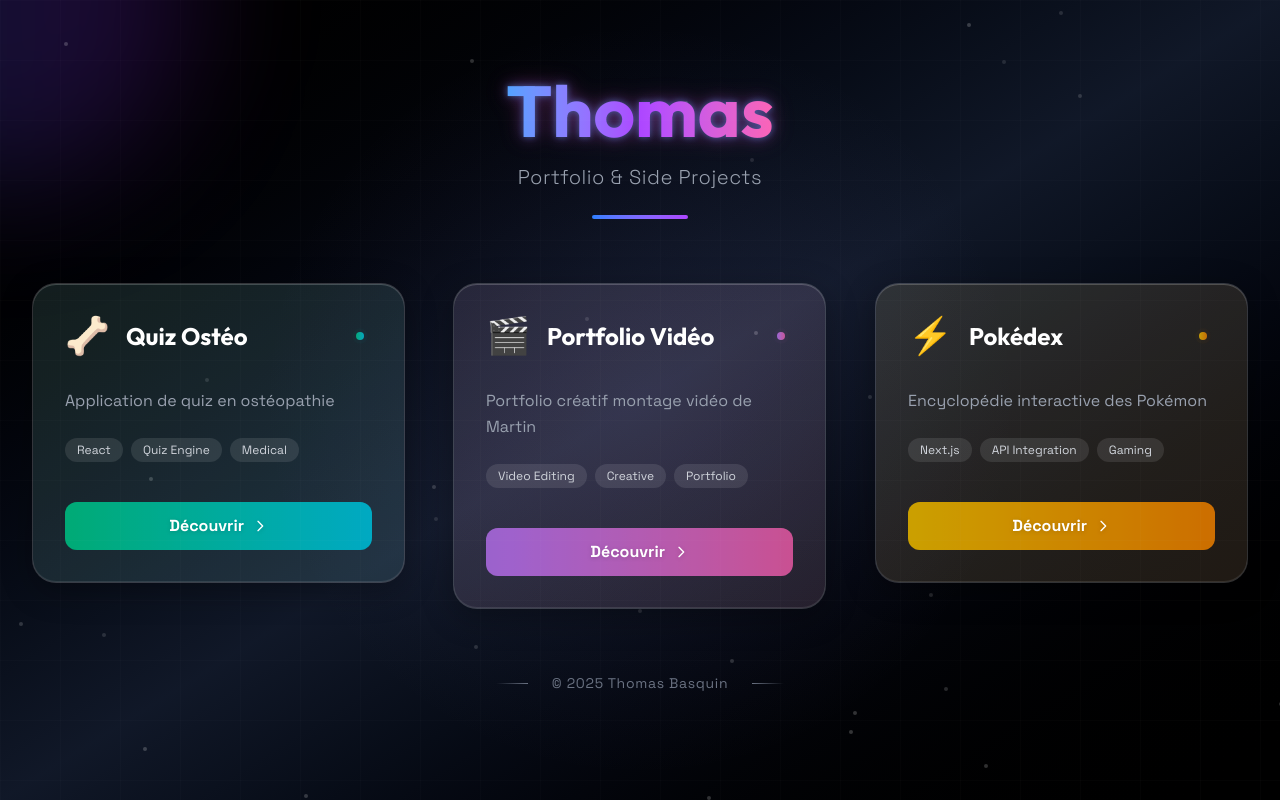
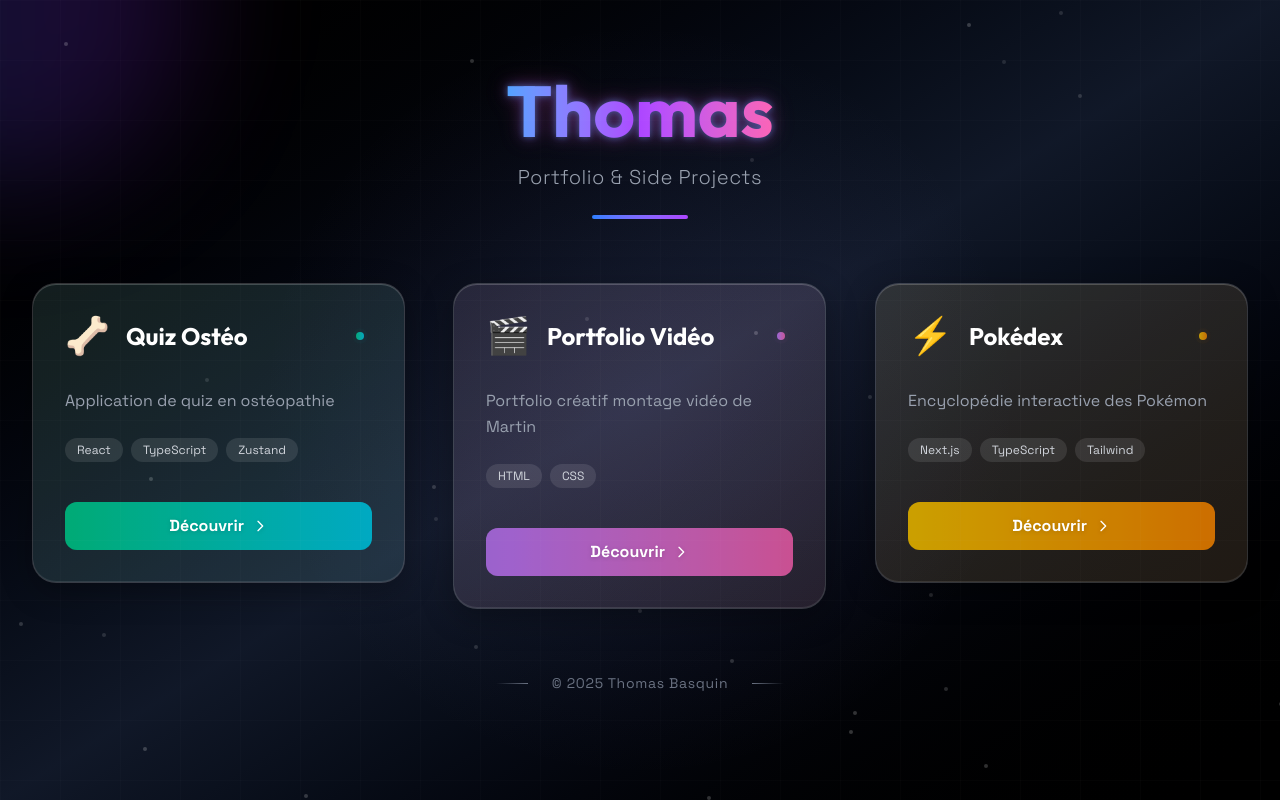
Before and after one commit to ThomasBasquin/thomas-homepage, a Next.js app: page / in a window 1280 px wide. Built offline with nearby package versions, Linux system fonts and the light colour scheme.

Commit message:
fix(projects): harmonize tags to tech stack

```diff
--- a/src/components/ProjectCard.tsx
+++ b/src/components/ProjectCard.tsx
@@ -20,11 +20,11 @@ export const ProjectCard = ({
   const getTechTags = (projectId: number) => {
     switch (projectId) {
       case 1:
-        return ["React", "Quiz Engine", "Medical"];
+        return ["React", "TypeScript", "Zustand"];
       case 2:
-        return ["Video Editing", "Creative", "Portfolio"];
+        return ["HTML", "CSS"];
       case 3:
-        return ["Next.js", "API Integration", "Gaming"];
+        return ["Next.js", "TypeScript", "Tailwind"];
       default:
         return [];
     }
```
